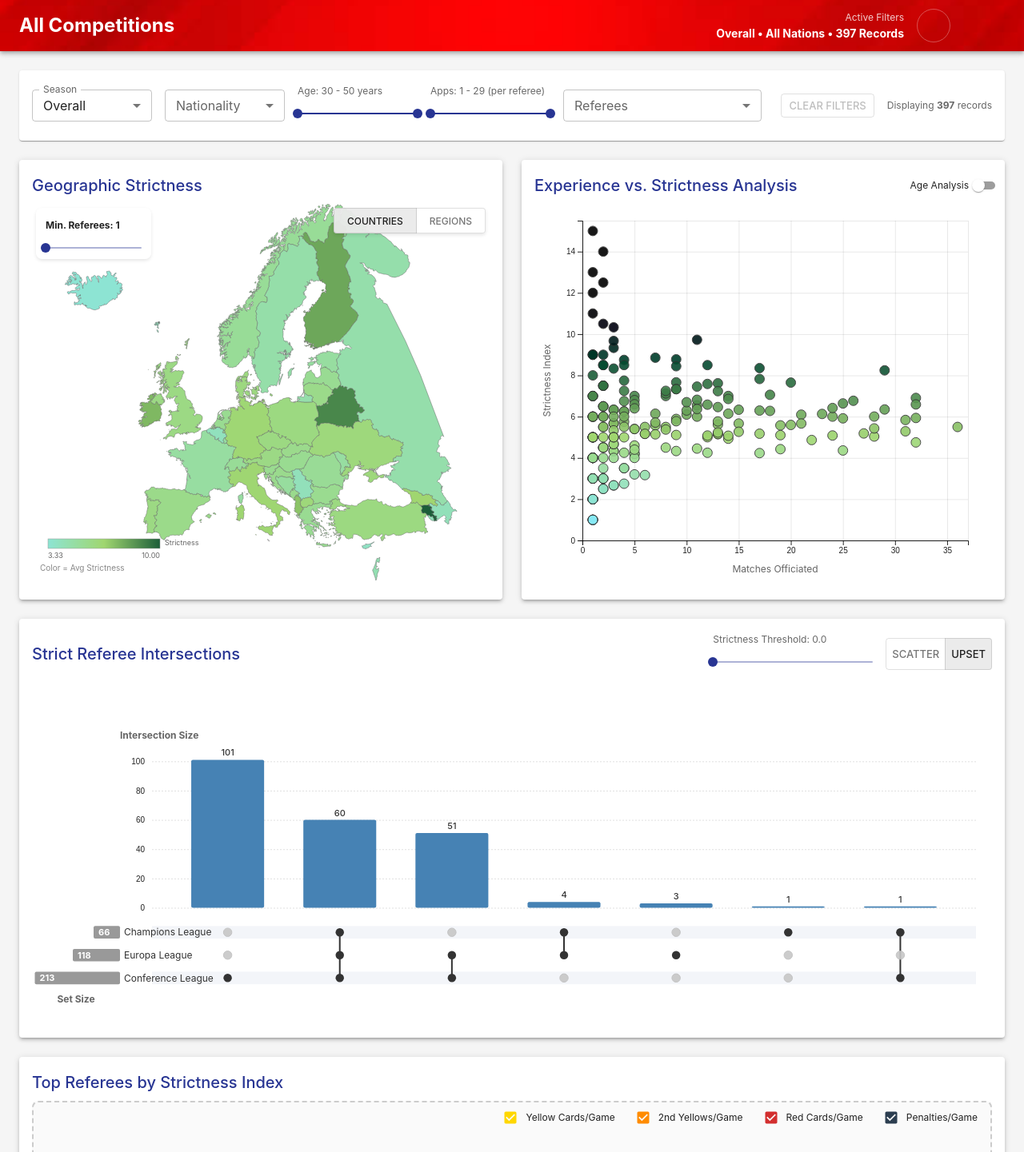
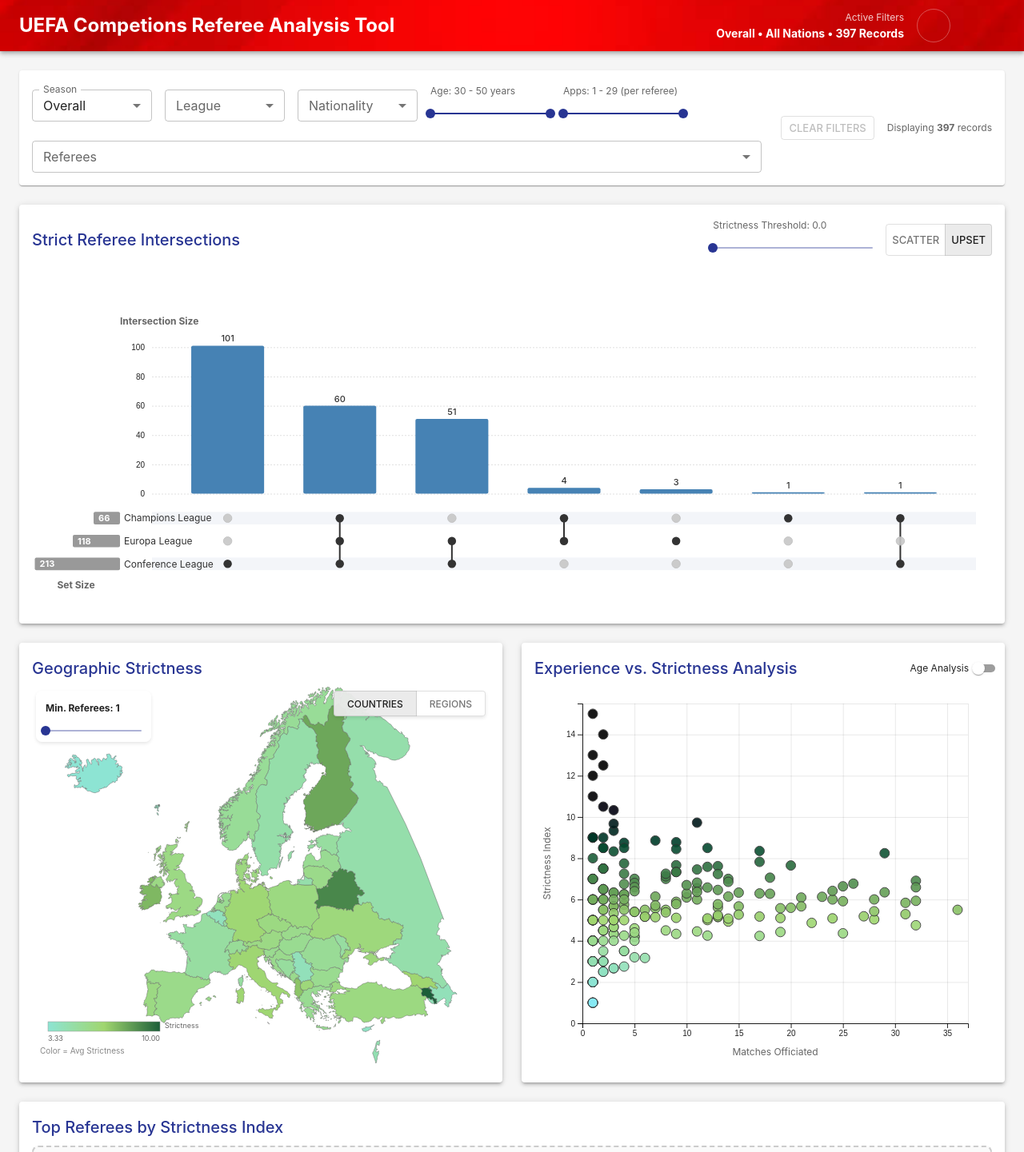
Before and after one commit to szymonzalewski2406/data-visualization-au-2025-group-4, a React (Create React App) app: page /dashboard in a window 1280 px wide. Shown: the top 1441 px of the page at 80% size. Built offline with nearby package versions, Linux system fonts and the light colour scheme; some icons are missing.

Commit message:
Last updates before video

```diff
--- a/src/interfaces/Competitions.tsx
+++ b/src/interfaces/Competitions.tsx
@@ -20,7 +20,7 @@
 export const COMPETITIONS: CompetitionConfig[] = [
     {
         id: 0,
-        name: 'All Competitions',
+        name: 'UEFA Competions Referee Analysis Tool',
         logoPath: uefaLogo,
         dataFolder: 'uefa_combined',
         theme: allCompetitionsTheme,
--- a/src/pages/Dashboard.tsx
+++ b/src/pages/Dashboard.tsx
@@ -79,6 +79,8 @@
 
     const [selectedSeason, setSelectedSeason] = useState<string>('');
     const [selectedNationality, setSelectedNationality] = useState<string[]>([]);
+    const [selectedLeagues, setSelectedLeagues] = useState<string[]>([]);
+    const [availableLeagues, setAvailableLeagues] = useState<string[]>([]);
     const [selectedReferees, setSelectedReferees] = useState<string[]>([]);
 
     const [ageRange, setAgeRange] = useState<number[]>([20, 60]);
@@ -206,9 +208,16 @@
 
         const dataInSeason = calculatedReferees.filter(r => r.season === selectedSeason);
 
-        const { nationalities } = extractNationalityOptions(dataInSeason);
+        const leagues = Array.from(new Set(dataInSeason.map(r => r.competition))).sort();
+        setAvailableLeagues(leagues);
 
         let dataFiltered = dataInSeason;
+
+        if (selectedLeagues.length > 0) {
+            dataFiltered = dataFiltered.filter(r => selectedLeagues.includes(r.competition));
+        }
+
+        const { nationalities } = extractNationalityOptions(dataFiltered);
 
         if (selectedNationality.length > 0) {
             dataFiltered = dataFiltered.filter(r => selectedNationality.includes(r.nationality));
@@ -228,13 +237,14 @@
             referees: referees
         }));
 
-    }, [selectedSeason, selectedNationality, calculatedReferees, ageRange, appearancesRange]);
+    }, [selectedSeason, selectedNationality, calculatedReferees, ageRange, appearancesRange, selectedLeagues]);
 
 
     const handleCompetitionChange = (competition: CompetitionConfig) => {
         if (competition.id !== selectedCompetition.id) {
             setSelectedCompetition(competition);
             setSelectedNationality([]);
+            setSelectedLeagues([]);
             setSelectedReferees([]);
             setSelectedIntersectionKey(undefined);
         }
@@ -244,6 +254,14 @@
     const handleSeasonChange = (event: SelectChangeEvent<string>) => {
         setSelectedSeason(event.target.value);
         setSelectedNationality([]);
+        setSelectedLeagues([]);
+        setSelectedReferees([]);
+        setSelectedIntersectionKey(undefined);
+    };
+
+    const handleLeagueChange = (event: SelectChangeEvent<string[]>) => {
+        const { target: { value } } = event;
+        setSelectedLeagues(typeof value === 'string' ? value.split(',') : value);
         setSelectedReferees([]);
         setSelectedIntersectionKey(undefined);
     };
@@ -333,6 +351,7 @@
     const handleClearFilters = () => {
         setSelectedNationality([]);
         setSelectedReferees([]);
+        setSelectedLeagues([]);
         setSelectedIntersectionKey(undefined);
         setAgeRange(minMaxAge);
         setAppearancesRange(minMaxAppearances);
@@ -353,17 +372,19 @@
     const mapData = useMemo(() => {
         return calculatedReferees.filter(r => {
             if (r.season !== selectedSeason) return false;
+            if (selectedLeagues.length > 0 && !selectedLeagues.includes(r.competition)) return false;
 
             if (r.age > 0 && (r.age < ageRange[0] || r.age > ageRange[1])) return false;
             if (r.appearances < appearancesRange[0] || r.appearances > appearancesRange[1]) return false;
 
             return true;
         });
-    }, [calculatedReferees, selectedSeason, ageRange, appearancesRange]);
+    }, [calculatedReferees, selectedSeason, ageRange, appearancesRange, selectedLeagues]);
 
     const scatterData = useMemo(() => {
         return calculatedReferees.filter(r => {
             if (r.season !== selectedSeason) return false;
+            if (selectedLeagues.length > 0 && !selectedLeagues.includes(r.competition)) return false;
             if (selectedNationality.length > 0 && !selectedNationality.includes(r.nationality)) return false;
 
             if (r.age > 0 && (r.age < ageRange[0] || r.age > ageRange[1])) return false;
@@ -371,7 +392,7 @@
 
             return true;
         });
-    }, [calculatedReferees, selectedSeason, selectedNationality, ageRange, appearancesRange]);
+    }, [calculatedReferees, selectedSeason, selectedNationality, ageRange, appearancesRange, selectedLeagues]);
 
     const filteredData = useMemo(() => {
         if (selectedReferees.length === 0) {
@@ -596,6 +617,27 @@
 
                                         <Box sx={{ minWidth: 150 }}>
                                             <FormControl fullWidth size="small" disabled={!selectedSeason}>
+                                                <InputLabel>League</InputLabel>
+                                                <Select
+                                                    multiple
+                                                    value={selectedLeagues}
+                                                    onChange={handleLeagueChange}
+                                                    input={<OutlinedInput label="League" />}
+                                                    renderValue={(selected) => selected.length > 1 ? `${selected.length} Selected` : selected.join(', ')}
+                                                    MenuProps={{ PaperProps: { sx: { maxHeight: 300 } } }}
+                                                >
+                                                    {availableLeagues.map((league) => (
+                                                        <MenuItem key={league} value={league}>
+                                                            <Checkbox checked={selectedLeagues.indexOf(league) > -1} />
+                                                            <ListItemText primary={league} />
+                                                        </MenuItem>
+                                                    ))}
+                                                </Select>
+                                            </FormControl>
+                                        </Box>
+
+                                        <Box sx={{ minWidth: 150 }}>
+                                            <FormControl fullWidth size="small" disabled={!selectedSeason}>
                                                 <InputLabel>Nationality</InputLabel>
                                                 <Select
                                                     multiple
@@ -680,6 +722,7 @@
                                             disabled={
                                                 selectedNationality.length === 0 &&
                                                 selectedReferees.length === 0 &&
+                                                selectedLeagues.length === 0 &&
                                                 ageRange[0] === minMaxAge[0] &&
                                                 ageRange[1] === minMaxAge[1] &&
                                                 appearancesRange[0] === minMaxAppearances[0] &&
@@ -694,78 +737,6 @@
                                     </Stack>
                                 </Stack>
                             </Card>
-
-                            <Grid container spacing={3} sx={{ mb: 3 }}>
-                                <Grid sx={{ width: '100%', display: 'flex', gap: 3, flexDirection: { xs: 'column', md: 'row' } }}>
-                                    <Box sx={{ flex: 1 }}>
-                                        <Card elevation={3} sx={{ height: 550, display: 'flex', flexDirection: 'column' }}>
-                                            <CardContent sx={{ flexGrow: 1, display: 'flex', flexDirection: 'column'}}>
-                                                <Typography variant="h6" color="primary" gutterBottom>
-                                                    Geographic Strictness
-                                                </Typography>
-                                                <Box sx={{
-                                                    flexGrow: 1,
-                                                    width: '100%',
-                                                    minHeight: 0,
-                                                    position: 'relative'
-                                                }}>
-                                                    <GeoMap
-                                                        data={mapData}
-                                                        filteredData={filteredData}
-                                                        selectedNationality={mapHighlightedNationalities}
-                                                        onCountryClick={handleCountryClick}
-                                                        viewMode={geoViewMode}
-                                                        onViewModeChange={setGeoViewMode}
-                                                    />
-                                                </Box>
-
-                                            </CardContent>
-                                        </Card>
-                                    </Box>
-                                    <Box sx={{ flex: 1 }}>
-                                        <Card elevation={3} sx={{ height: 550, display: 'flex', flexDirection: 'column' }}>
-                                            <CardContent sx={{ flexGrow: 1, display: 'flex', flexDirection: 'column' }}>
-
-                                                <Stack direction="row" justifyContent="space-between" alignItems="center" mb={1}>
-                                                    <Typography variant="h6" color="primary">
-                                                        {isAgeChart ? "Age vs. Strictness Analysis" : "Experience vs. Strictness Analysis"}
-                                                    </Typography>
-
-                                                    <FormControlLabel
-                                                        control={
-                                                            <Switch
-                                                                checked={isAgeChart}
-                                                                onChange={handleChartToggle}
-                                                                color="primary"
-                                                                size="small"
-                                                            />
-                                                        }
-                                                        label={<Typography variant="caption">Age Analysis</Typography>}
-                                                        labelPlacement="start"
-                                                    />
-                                                </Stack>
-
-                                                <Box sx={{
-                                                    flexGrow: 1,
-                                                    width: '100%',
-                                                    minHeight: 0,
-                                                    position: 'relative'
-                                                }}>
-                                                    <RefereeScatterD3
-                                                        data={scatterData}
-                                                        isAgeMode={isAgeChart}
-                                                        selectedReferees={selectedReferees}
-                                                        onRefereeToggle={handleRefereeToggle}
-                                                        regionColorMap={regionColorMap}
-                                                        nationalityToRegion={nationalityToRegion}
-                                                        threshold={upsetThreshold}
-                                                    />
-                                                </Box>
-                                            </CardContent>
-                                        </Card>
-                                    </Box>
-                                </Grid>
-                            </Grid>
 
                             {selectedReferees.length !== 1 && selectedCompetition.id === 0 && (
                                 <Grid container spacing={3} sx={{ mb: 3 }}>
@@ -849,6 +820,78 @@
                                     </Grid>
                                 </Grid>
                             )}
+
+                            <Grid container spacing={3} sx={{ mb: 3 }}>
+                                <Grid sx={{ width: '100%', display: 'flex', gap: 3, flexDirection: { xs: 'column', md: 'row' } }}>
+                                    <Box sx={{ flex: 1 }}>
+                                        <Card elevation={3} sx={{ height: 550, display: 'flex', flexDirection: 'column' }}>
+                                            <CardContent sx={{ flexGrow: 1, display: 'flex', flexDirection: 'column'}}>
+                                                <Typography variant="h6" color="primary" gutterBottom>
+                                                    Geographic Strictness
+                                                </Typography>
+                                                <Box sx={{
+                                                    flexGrow: 1,
+                                                    width: '100%',
+                                                    minHeight: 0,
+                                                    position: 'relative'
+                                                }}>
+                                                    <GeoMap
+                                                        data={mapData}
+                                                        filteredData={filteredData}
+                                                        selectedNationality={mapHighlightedNationalities}
+                                                        onCountryClick={handleCountryClick}
+                                                        viewMode={geoViewMode}
+                                                        onViewModeChange={setGeoViewMode}
+                                                    />
+                                                </Box>
+
+                                            </CardContent>
+                                        </Card>
+                                    </Box>
+                                    <Box sx={{ flex: 1 }}>
+                                        <Card elevation={3} sx={{ height: 550, display: 'flex', flexDirection: 'column' }}>
+                                            <CardContent sx={{ flexGrow: 1, display: 'flex', flexDirection: 'column' }}>
+
+                                                <Stack direction="row" justifyContent="space-between" alignItems="center" mb={1}>
+                                                    <Typography variant="h6" color="primary">
+                                                        {isAgeChart ? "Age vs. Strictness Analysis" : "Experience vs. Strictness Analysis"}
+                                                    </Typography>
+
+                                                    <FormControlLabel
+                                                        control={
+                                                            <Switch
+                                                                checked={isAgeChart}
+                                                                onChange={handleChartToggle}
+                                                                color="primary"
+                                                                size="small"
+                                                            />
+                                                        }
+                                                        label={<Typography variant="caption">Age Analysis</Typography>}
+                                                        labelPlacement="start"
+                                                    />
+                                                </Stack>
+
+                                                <Box sx={{
+                                                    flexGrow: 1,
+                                                    width: '100%',
+                                                    minHeight: 0,
+                                                    position: 'relative'
+                                                }}>
+                                                    <RefereeScatterD3
+                                                        data={scatterData}
+                                                        isAgeMode={isAgeChart}
+                                                        selectedReferees={selectedReferees}
+                                                        onRefereeToggle={handleRefereeToggle}
+                                                        regionColorMap={regionColorMap}
+                                                        nationalityToRegion={nationalityToRegion}
+                                                        threshold={upsetThreshold}
+                                                    />
+                                                </Box>
+                                            </CardContent>
+                                        </Card>
+                                    </Box>
+                                </Grid>
+                            </Grid>
 
                             {selectedReferees.length !== 1 && (
                                 <Grid container spacing={3} sx={{ mb: 3 }}>
```
